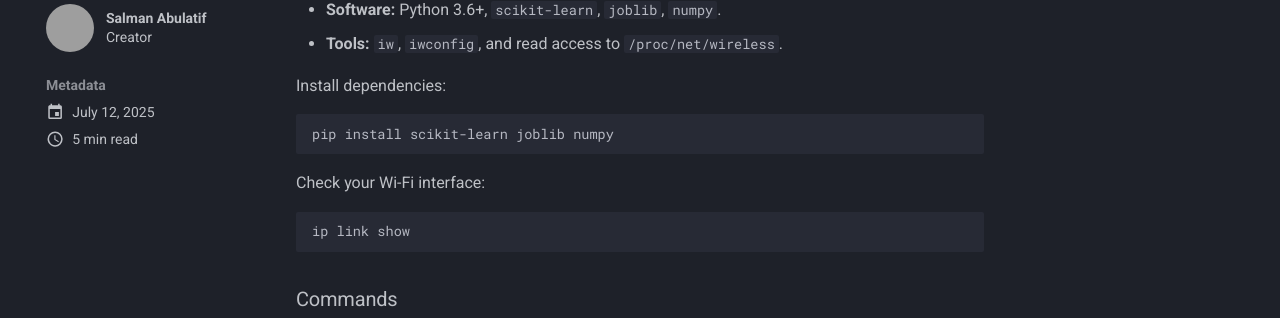
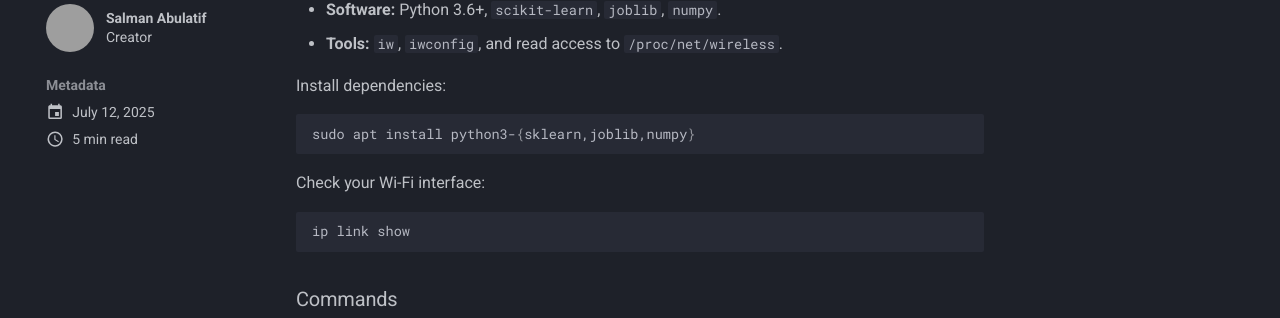
Before and after one commit to salmanabulatif/salmanabulatif.github.io, an MkDocs documentation site: the page built from docs/posts/snr.md, in a window 1280 px wide and 900 px high, scrolled down 4927 px. Shown: the part 135-453 px from the top of the window. Built offline with MkDocs 1.6.1 and Material for MkDocs 9.7.7, drawn with Linux system fonts in a browser that asks for light colours; grey boxes are pictures that could not be loaded.

Commit message:
Update snr.md

````diff
--- a/docs/posts/snr.md
+++ b/docs/posts/snr.md
@@ -211,7 +211,7 @@ Hackers can extend it to log data to a remote server or trigger scripts on proxi
 Install dependencies:
 
 ```bash
-pip install scikit-learn joblib numpy
+sudo apt install python3-{sklearn,joblib,numpy}
 ```
 
 Check your Wi-Fi interface:
````
